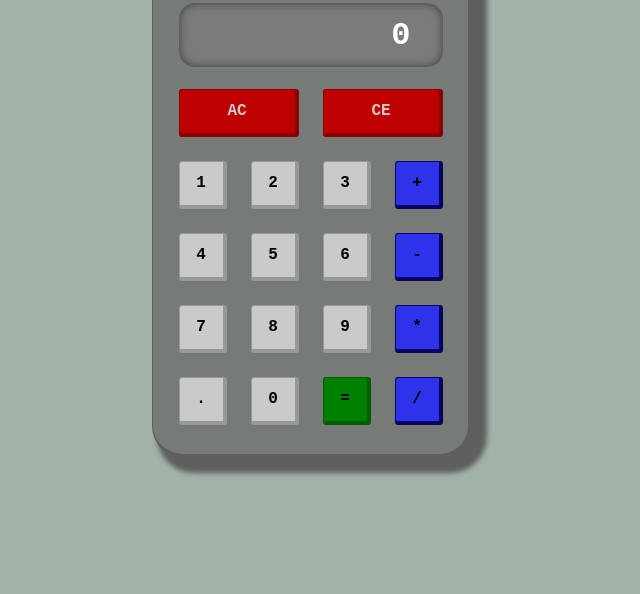
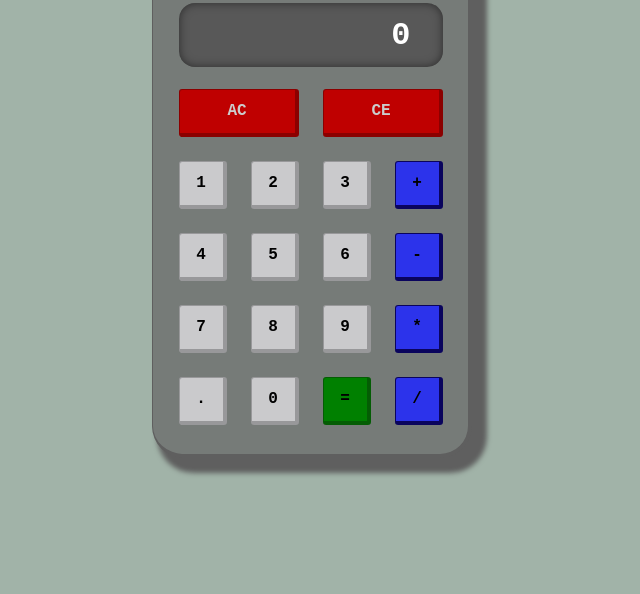
Before and after one commit to RedNoodle325/calculator-top, a plain HTML site: page index.html in a window 1280 px wide. Shown: the part 206-800 px from the top of the page, without its empty margins (328-968 px from the left). Drawn offline with Linux system fonts and the light colour scheme.

Commit message:
background fixed.

```diff
--- a/styles/styles.css
+++ b/styles/styles.css
@@ -107,7 +107,7 @@ div.twoSpace {
   width: 16.5rem;
   height: 2em;
   font-size: 2rem;
-  background-color: #7b7b7b;
+  background-color: #585858;
   align-self: center;
   box-sizing: border-box;
   font-weight: bolder;
```
